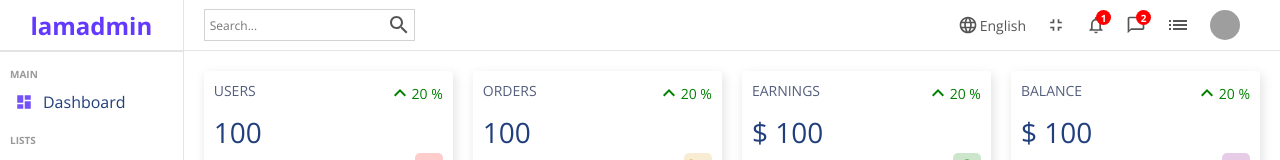
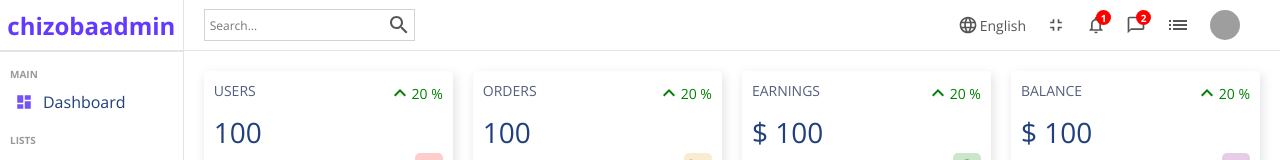
Before and after one commit to chizobavictory/react_dashboard, a React (Create React App) app: page / in a window 1280 px wide. Shown: the top 160 px of the page. Built offline with nearby package versions, Linux system fonts and the light colour scheme; grey boxes are pictures that could not be loaded.

Commit message:
sidebar component 🧩

```diff
--- a/src/components/sidebar/Sidebar.tsx
+++ b/src/components/sidebar/Sidebar.tsx
@@ -21,17 +21,19 @@
     <div className="sidebar">
       <div className="top">
         <Link to="/" style={{ textDecoration: "none" }}>
-          <span className="logo">lamadmin</span>
+          <span className="logo">chizobaadmin</span>
         </Link>
       </div>
       <hr />
       <div className="center">
         <ul>
           <p className="title">MAIN</p>
+          <Link to="/" style={{ textDecoration: "none" }}>
           <li>
             <DashboardIcon className="icon" />
             <span>Dashboard</span>
           </li>
+          </Link>
           <p className="title">LISTS</p>
           <Link to="/users" style={{ textDecoration: "none" }}>
             <li>
```
